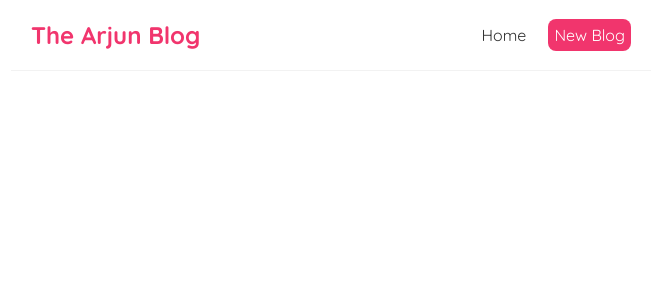
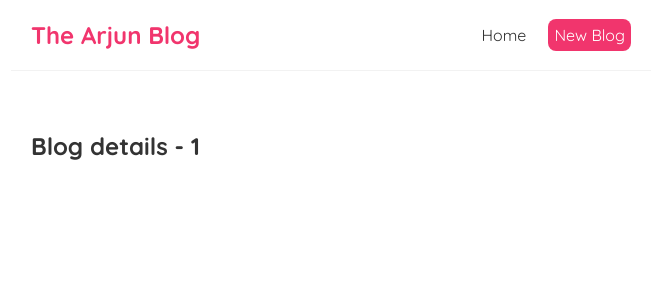
Before and after one commit to armathur123/ReactBlog, a React (Create React App) app: page /blogs/1 in a window 1280 px wide. Shown: the top 300 px of the page, without its empty margins (309-971 px from the left). Built offline with nearby package versions, Linux system fonts and the light colour scheme.

Commit message:
#25 Route parameters and additional styles

```diff
--- a/src/App.js
+++ b/src/App.js
@@ -2,6 +2,7 @@
 import Home from './Home';
 import { BrowserRouter as Router, Route, Switch } from 'react-router-dom';
 import Create from './Create';
+import BlogDetails from './BlogDetails';
 
 function App() {
   return (
@@ -11,10 +12,14 @@
         <div className="content">
           <Switch>
             <Route exact path = "/">
-              <Home></Home> {/*route to home component when path is "/"*/}
+              <Home></Home> {/* route to home component when path is "/" */}
             </Route>
-            <Route exact path = "/create">
+            <Route path = "/create">
               <Create></Create> {/*route to home component when path is "/"*/}
+            </Route>
+            {/*Route Parameter example */}
+            <Route path = "/blogs/:id">
+              <BlogDetails></BlogDetails> {/*route to home component when path is "/"*/}
             </Route>
           </Switch>
         </div>
--- /dev/null
+++ b/src/BlogDetails.js
@@ -0,0 +1,13 @@
+import { useParams } from "react-router-dom";
+
+const BlogDetails = () => {
+    const { id } = useParams();
+
+    return (
+        <div className="blog-details">
+            <h2>Blog details - { id }</h2>
+        </div>
+    );
+}
+
+export default BlogDetails;
--- a/src/BlogList.js
+++ b/src/BlogList.js
@@ -1,3 +1,5 @@
+import { Link } from "react-router-dom";
+
 const BlogList = (props) => {
     const blogs = props.blogs;
     const title = props.title;
@@ -7,8 +9,10 @@
             <h2>{title}</h2>
             {blogs.map((blog) => (
                 <div className="blog-preview" key={blog.id}>
-                    <h2> { blog.title } </h2>
-                    <p> Written by { blog.author } </p>
+                    <Link to={`/blogs/${blog.id}`}>
+                        <h2> { blog.title } </h2>
+                        <p> Written by { blog.author } </p>
+                    </Link>
                 </div>
             ))}
         </div>
--- a/src/Home.js
+++ b/src/Home.js
@@ -1,4 +1,3 @@
-import { useEffect, useState } from 'react';
 import BlogList from './BlogList';
 import useFetch from './useFetch';
 
--- a/src/useFetch.js
+++ b/src/useFetch.js
@@ -26,8 +26,13 @@
                     setError(null);
                 })
                 .catch((e) => {
-                    setIsPending(false);
-                    setError(e.message);
+                    if (e.name === 'AbortError') {
+                        console.log('fetch aborted');
+                    }
+                    else {
+                        setIsPending(false);
+                        setError(e.message);
+                    }
                 })
         }, 1000)
 
```
